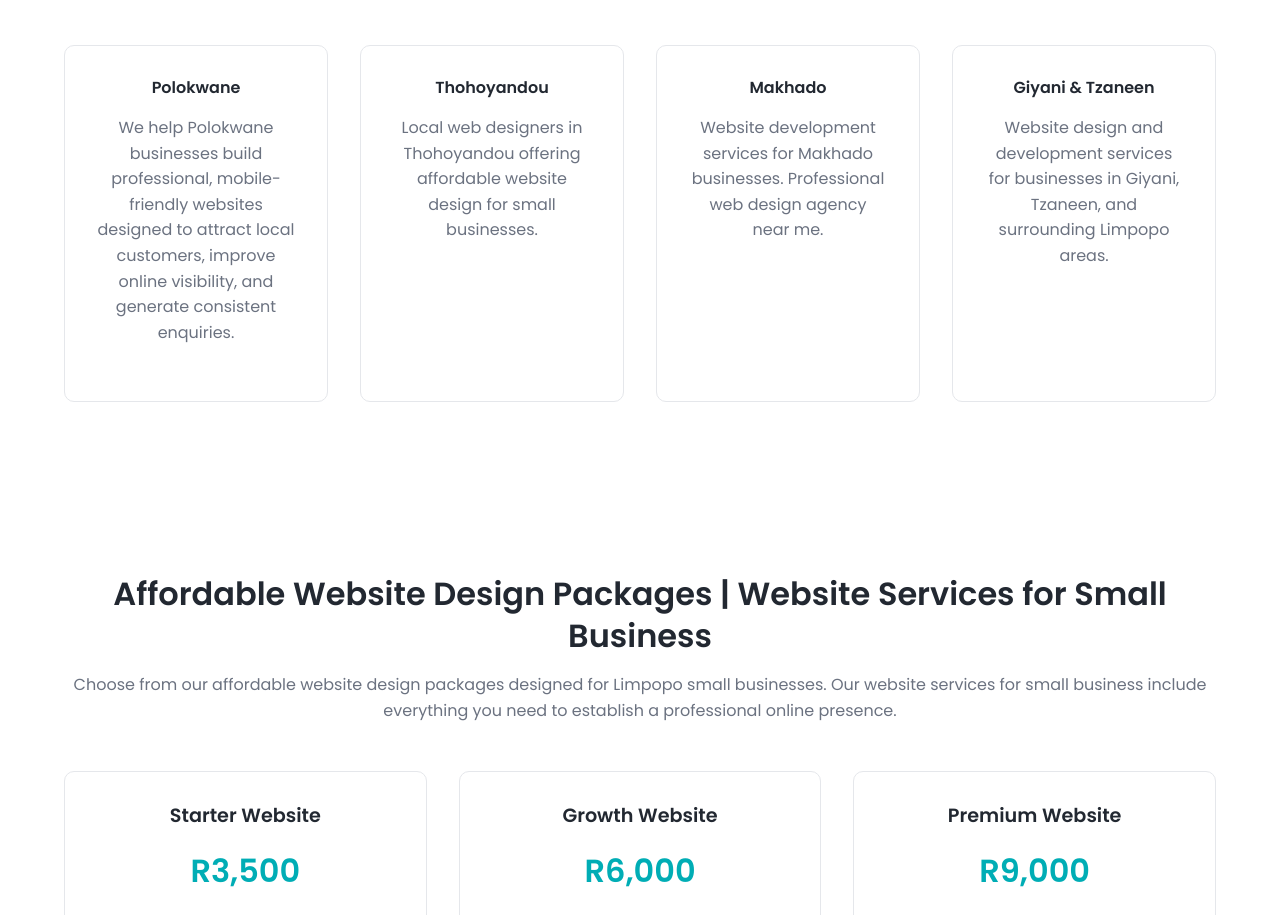
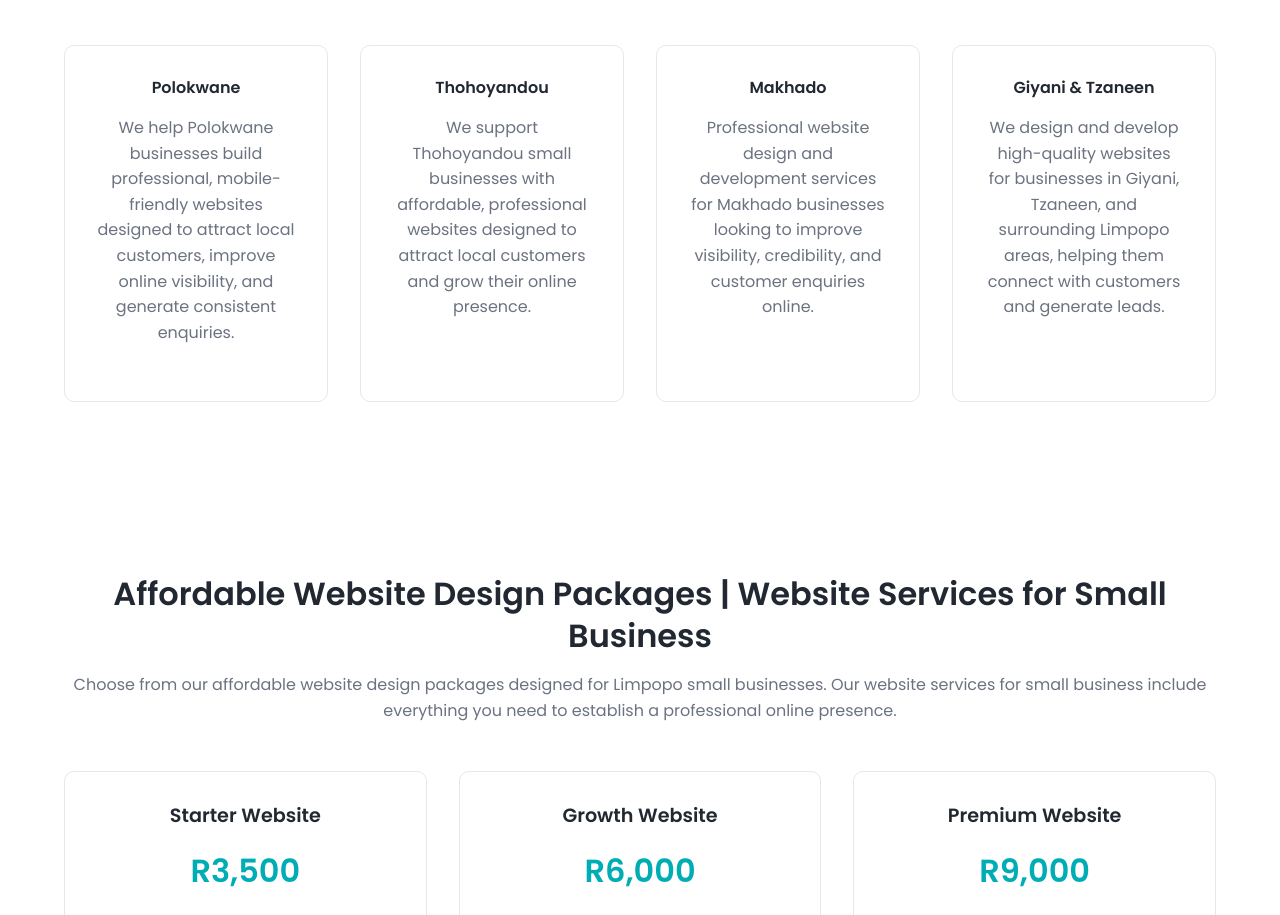
Before and after one commit to NyikoMnisii/disenadigitals, a plain HTML site: page index.html in a window 1280 px wide. Shown: the part 3024-3939 px from the top of the page. Drawn offline with nearby package versions, Linux system fonts and the light colour scheme.

Commit message:
areas cards added for area focused seo

```diff
--- a/index.html
+++ b/index.html
@@ -395,19 +395,22 @@ Get a Free Website Consultation
         <div class="col-12 col-md-6 col-lg-3">
           <div class="card text-center">
             <h4>Thohoyandou</h4>
-            <p>Local web designers in Thohoyandou offering affordable website design for small businesses.</p>
+            <p>We support Thohoyandou small businesses with affordable, professional websites
+    designed to attract local customers and grow their online presence.</p>
           </div>
         </div>
         <div class="col-12 col-md-6 col-lg-3">
           <div class="card text-center">
             <h4>Makhado</h4>
-            <p>Website development services for Makhado businesses. Professional web design agency near me.</p>
+            <p> Professional website design and development services for Makhado businesses
+    looking to improve visibility, credibility, and customer enquiries online.</p>
           </div>
         </div>
         <div class="col-12 col-md-6 col-lg-3">
           <div class="card text-center">
             <h4>Giyani & Tzaneen</h4>
-            <p>Website design and development services for businesses in Giyani, Tzaneen, and surrounding Limpopo areas.</p>
+            <p>We design and develop high-quality websites for businesses in Giyani, Tzaneen,
+    and surrounding Limpopo areas, helping them connect with customers and generate leads.</p>
           </div>
         </div>
       </div>
```
